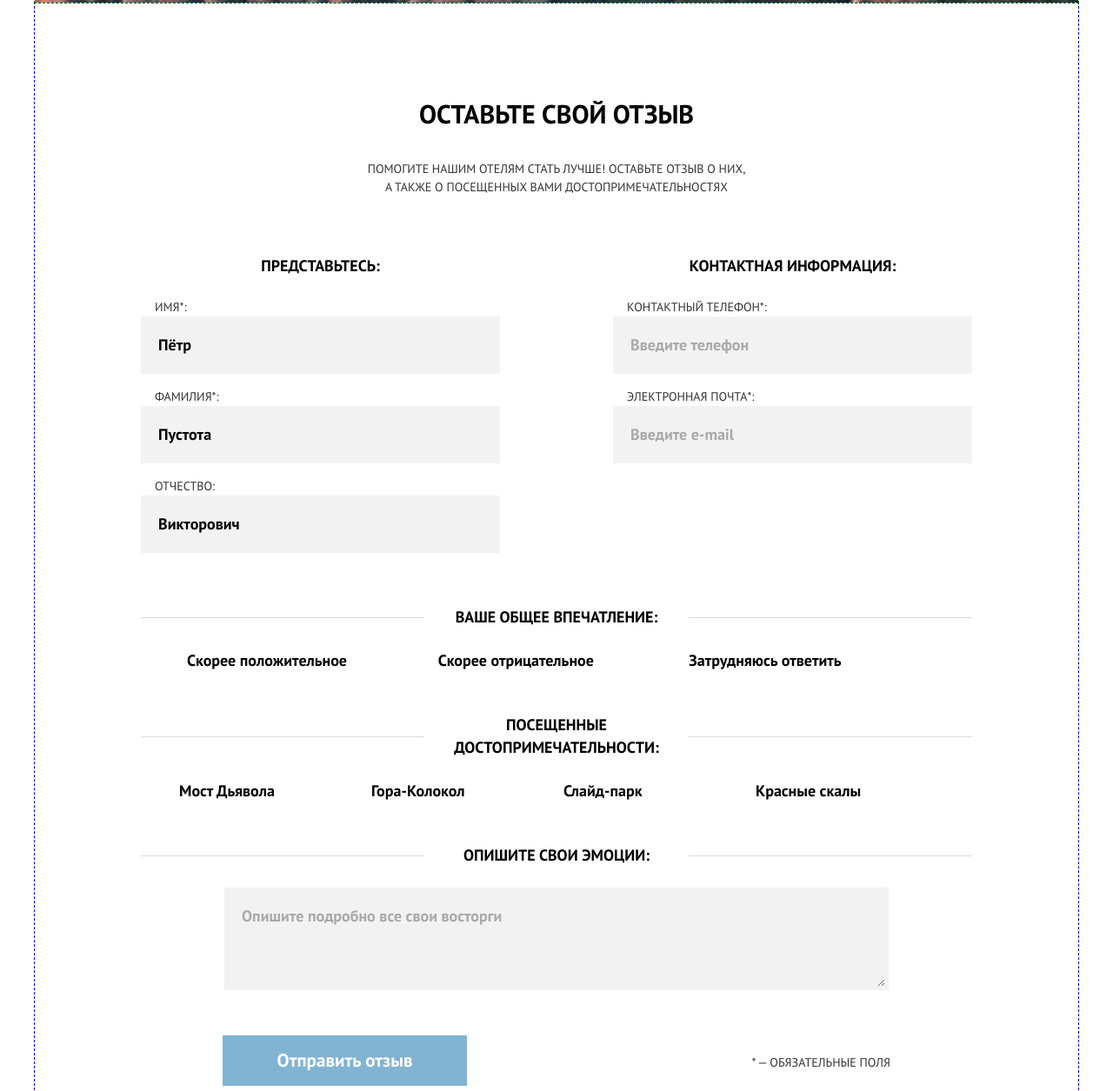
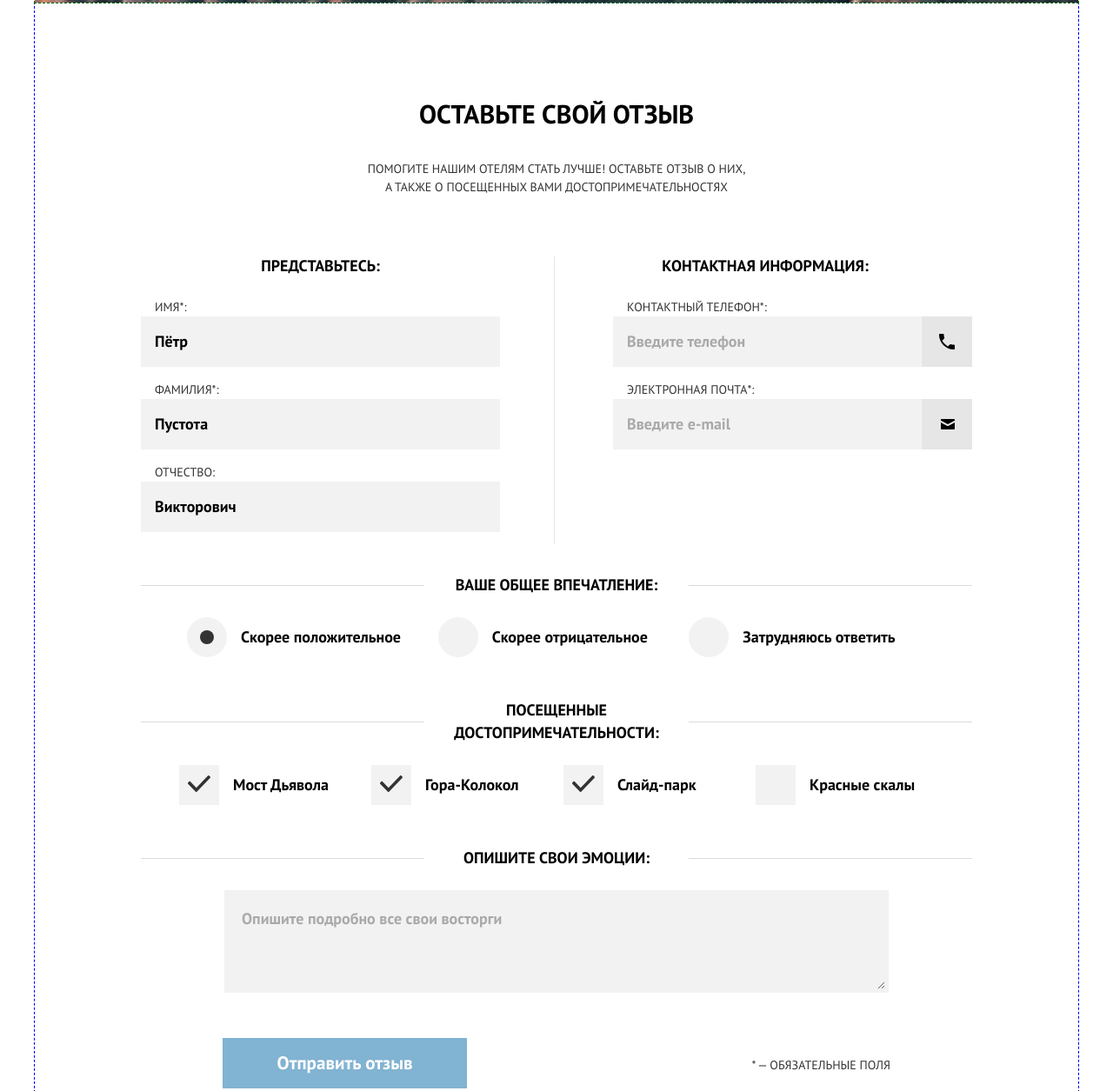
Before and after one commit to htmlacademy-adaptive/552479-sedona-25, a website: page source/form.html in a window 1280 px wide. Shown: the part 353-1608 px from the top of the page at 87% size. Drawn offline with nearby package versions, Linux system fonts and the light colour scheme; files that its build step writes are made by us from their sources.

Commit message:
Завершает основную стилизацию form.html

```diff
--- a/source/form.html
+++ b/source/form.html
@@ -79,30 +79,30 @@
 
             <fieldset class="feedback-form__group feedback-form__group--contacts">
               <legend class="feedback-form__legend">Контактная информация:</legend>
-              <label class="feedback-form__text-field text-field">
+              <label class="feedback-form__text-field feedback-form__text-field--contacts text-field">
                 <span class="text-field__label">Контактный телефон*:</span>
-                <input class="text-field__input text-field__input--illustrated" type="tel" name="feedback-form-phone" id="feedback-form-phone" placeholder="Введите телефон" required>
+                <input class="text-field__input text-field__input--phone" type="tel" name="feedback-form-phone" id="feedback-form-phone" placeholder="Введите телефон" required>
               </label>
-              <label class="feedback-form__text-field text-field">
+              <label class="feedback-form__text-field feedback-form__text-field--contacts text-field">
                 <span class="text-field__label">Электронная почта*:</span>
-                <input class="text-field__input text-field__input--illustrated" type="email" name="feedback-form-email" id="feedback-form-email" placeholder="Введите e-mail" required>
+                <input class="text-field__input text-field__input--email" type="email" name="feedback-form-email" id="feedback-form-email" placeholder="Введите e-mail" required>
               </label>
             </fieldset>
 
             <fieldset class="feedback-form__group feedback-form__group--grade">
               <legend class="feedback-form__legend">Ваше общее впечатление:</legend>
-              <label class="feedback-form__selection-control selection-control">
-                <input class="visually-hidden" type="radio" name="feedback-form-grade" id="feedback-form-grade-positive" value="positive" checked>
+              <label class="feedback-form__selection-control selection-control" for="feedback-form-grade-positive">
+                <input class="selection-control__radio visually-hidden" type="radio" name="feedback-form-grade" id="feedback-form-grade-positive" value="positive" checked>
                 <span class="selection-control__input selection-control__input--radio"></span>
                 <span class="selection-control__label">Скорее положительное</span>
               </label>
-              <label class="feedback-form__selection-control selection-control">
-                <input class="visually-hidden" type="radio" name="feedback-form-grade" id="feedback-form-grade-negative" value="negative">
+              <label class="feedback-form__selection-control selection-control" for="feedback-form-grade-negative">
+                <input class="selection-control__radio visually-hidden" type="radio" name="feedback-form-grade" id="feedback-form-grade-negative" value="negative">
                 <span class="selection-control__input selection-control__input--radio"></span>
                 <span class="selection-control__label">Скорее отрицательное</span>
               </label>
-              <label class="feedback-form__selection-control selection-control">
-                <input class="visually-hidden" type="radio" name="feedback-form-grade" id="feedback-form-grade-undecided" value="undecided">
+              <label class="feedback-form__selection-control selection-control" for="feedback-form-grade-undecided">
+                <input class="selection-control__radio visually-hidden" type="radio" name="feedback-form-grade" id="feedback-form-grade-undecided" value="undecided">
                 <span class="selection-control__input selection-control__input--radio"></span>
                 <span class="selection-control__label">Затрудняюсь ответить</span>
               </label>
@@ -111,22 +111,22 @@
             <fieldset class="feedback-form__group feedback-form__group--sights">
               <legend class="feedback-form__legend">Посещенные достопримечательности:</legend>
               <label class="feedback-form__selection-control selection-control">
-                <input class="visually-hidden" type="checkbox" name="feedback-form-sights" id="feedback-form-sights-devils-bridge" value="devils-bridge" checked>
+                <input class="selection-control__checkbox visually-hidden" type="checkbox" name="feedback-form-sights" id="feedback-form-sights-devils-bridge" value="devils-bridge" checked>
                 <span class="selection-control__input selection-control__input--checkbox"></span>
                 <span class="selection-control__label">Мост Дьявола</span>
               </label>
               <label class="feedback-form__selection-control selection-control">
-                <input class="visually-hidden" type="checkbox" name="feedback-form-sights" id="feedback-form-sights-bell-rock" value="bell-rock" checked>
+                <input class="selection-control__checkbox visually-hidden" type="checkbox" name="feedback-form-sights" id="feedback-form-sights-bell-rock" value="bell-rock" checked>
                 <span class="selection-control__input selection-control__input--checkbox"></span>
                 <span class="selection-control__label">Гора-Колокол</span>
               </label>
               <label class="feedback-form__selection-control selection-control">
-                <input class="visually-hidden" type="checkbox" name="feedback-form-sights" id="feedback-form-sights-slide-park" value="slide-park" checked>
+                <input class="selection-control__checkbox visually-hidden" type="checkbox" name="feedback-form-sights" id="feedback-form-sights-slide-park" value="slide-park" checked>
                 <span class="selection-control__input selection-control__input--checkbox"></span>
                 <span class="selection-control__label">Слайд-парк</span>
               </label>
               <label class="feedback-form__selection-control selection-control">
-                <input class="visually-hidden" type="checkbox" name="feedback-form-sights" id="feedback-form-sights-red-rock" value="red-rock">
+                <input class="selection-control__checkbox visually-hidden" type="checkbox" name="feedback-form-sights" id="feedback-form-sights-red-rock" value="red-rock">
                 <span class="selection-control__input selection-control__input--checkbox"></span>
                 <span class="selection-control__label">Красные скалы</span>
               </label>
@@ -205,7 +205,7 @@
     <div class="feedback-modal feedback-modal-ok text-block">
       <div class="feedback-modal-ok__text-container">
         <h2 class="feedback-modal-ok__title text-block__title text-block__title--big">Ваш отзыв отправлен!</h2>
-        <p class="feedback-modal-ok__text text-block__description">Спасибо за ваше участие, ваш отзыв уже поступил к нам. В ближайшее время мы опубликуем его на сайте.</p>
+        <p class="feedback-modal-ok__text text-block__description">Спасибо за ваше участие, ваш отзыв уже поступил к нам. <br>В ближайшее время мы опубликуем его на сайте.</p>
       </div>
       <div class="feedback-modal-ok__button-container">
         <button class="feedback-modal-ok__button button" type="button">Закрыть окно</button>
--- a/source/sass/_feedback-form.scss
+++ b/source/sass/_feedback-form.scss
@@ -34,10 +34,6 @@
   padding: 24px 0 48px;
   border: 0;
 
-  @media (min-width: 768px) {
-    // border-top: 1px solid var(--color-fieldset-border);
-  }
-
   &--fullname {
     padding-bottom: 61px;
     grid-area: fullname;
@@ -46,13 +42,29 @@
     gap: 16px;
 
     @media (min-width: 768px) {
-      padding-right: 44px;
+      position: relative;
+      padding-right: 20px;
+      padding-bottom: 14px;
+      margin-bottom: 34px;
 
       // border-right: 1px solid var(--color-fieldset-border);
     }
 
     @media (min-width: 1200px) {
       padding-right: 63px;
+    }
+
+    &::after {
+      @media (min-width: 768px) {
+        content: "";
+        position: absolute;
+        top: 0;
+        right: 0;
+        margin-top: -24px;
+        width: 1px;
+        height: calc(100% + 24px);
+        background-color: var(--color-photo-info-border);
+      }
     }
   }
 
@@ -62,14 +74,6 @@
     display: flex;
     flex-direction: column;
     gap: 16px;
-
-    @media (min-width: 768px) {
-      padding-left: 44px;
-    }
-
-    @media (min-width: 1200px) {
-      padding-left: 63px;
-    }
   }
 
   &--grade {
@@ -128,6 +132,16 @@
       padding-left: 96px;
       padding-right: 96px;
     }
+  }
+}
+
+.feedback-form__text-field--contacts {
+  @media (min-width: 768px) {
+    padding-left: 44px;
+  }
+
+  @media (min-width: 1200px) {
+    padding-left: 63px;
   }
 }
 
--- a/source/sass/_feedback-modal.scss
+++ b/source/sass/_feedback-modal.scss
@@ -2,4 +2,6 @@
   display: flex;
   flex-direction: column;
   align-items: center;
+
+  text-align: center;
 }
--- a/source/sass/_feedback.scss
+++ b/source/sass/_feedback.scss
@@ -5,9 +5,9 @@
 .feedback__container {
   // margin: 0 20px;
   margin: 0 auto;
-  padding: 0 20px;
+  // padding: 0 20px;
   box-sizing: border-box;
-  width: 100%;
+  width: 280px;
   // max-width: 648px;
   display: flex;
   flex-direction: column;
--- a/source/sass/_main-footer.scss
+++ b/source/sass/_main-footer.scss
@@ -1,5 +1,5 @@
 .main-footer {
-  outline: 1px dashed #0000ff;
+  // outline: 1px dashed #0000ff;
   padding: 38px 0 23px;
 
   background-color: var(--color-primary);
@@ -10,7 +10,7 @@
 }
 
 .main-footer__container {
-  outline: 1px dashed #ff0000;
+  // outline: 1px dashed #ff0000;
   display: flex;
   flex-direction: column;
   align-items: center;
--- a/source/sass/_selection-control.scss
+++ b/source/sass/_selection-control.scss
@@ -1,3 +1,12 @@
+.selection-control {
+  display: flex;
+  align-items: center;
+
+  &:hover .selection-control__input {
+    background-color: var(--color-input-background-hover);
+  }
+}
+
 .selection-control__label {
   font-style: normal;
   font-weight: 700;
@@ -6,3 +15,58 @@
   text-transform: none;
   color: var(--color-text-primary);
 }
+
+.selection-control__input {
+  display: flex;
+  justify-content: center;
+  align-items: center;
+  margin-right: 16px;
+  width: 46px;
+  height: 46px;
+
+  background-color: var(--color-input-background-normal);
+
+  &--radio {
+    border-radius: 50%;
+  }
+
+  &----checkbox {
+    border-radius: 4px;
+  }
+}
+
+.selection-control__radio:checked ~ .selection-control__input {
+  &::before {
+    content: "";
+    width: 16px;
+    height: 16px;
+
+    background-color: var(--color-input-check);
+    border-radius: 50%;
+  }
+}
+
+.selection-control__checkbox:checked ~ .selection-control__input {
+  &::before {
+    content: "";
+    width: 32px;
+    height: 32px;
+
+    background-image: url("../img/check-darkgrey.svg");
+    background-repeat: no-repeat;
+  }
+}
+
+.selection-control__radio:disabled ~ .selection-control__input,
+.selection-control__checkbox:disabled ~ .selection-control__input {
+  background-color: var(--color-input-background-disabled);
+
+  &::before {
+    opacity: 0.3;
+  }
+}
+
+.selection-control__radio:focus ~ .selection-control__input,
+.selection-control__checkbox:focus ~ .selection-control__input {
+  outline: 2px solid var(--color-input-check);
+}
--- a/source/sass/_text-field.scss
+++ b/source/sass/_text-field.scss
@@ -30,7 +30,8 @@
   color: var(--color-text-primary);
 
   background-color: var(--color-input-background-normal);
-  border: 4px solid var(--color-input-background-normal);
+  // border: 4px solid var(--color-input-background-normal);
+  border: 0;
   outline: 0;
 
   &::placeholder {
@@ -39,19 +40,63 @@
 
   &:hover {
     background-color: var(--color-input-background-hover);
-    border: 4px solid var(--color-input-background-hover);
+    // border: 4px solid var(--color-input-background-hover);
   }
 
   &:focus {
     background-color: var(--color-input-background-active);
-    border: 4px solid var(--color-input-border-active);
-  }
-
-  @media (min-width: 768px) {
-
+    // border: 4px solid var(--color-input-border-active);
+    outline: 4px solid var(--color-input-background-hover);
+    outline-offset: -4px;
   }
 
   @media (min-width: 1200px) {
     max-width: 430px;
   }
+
+  &--phone {
+    padding-right: 74px;
+    background-image:
+      url("../img/phone.svg"),
+      linear-gradient(to left, var(--color-input-icon-background) 58px, var(--color-input-background-normal) 58px);
+    background-repeat: no-repeat;
+    background-position: right 20px center, 100%;
+
+    &:hover {
+      background-image:
+        url("../img/phone.svg"),
+        linear-gradient(to left, var(--color-input-icon-background) 58px, var(--color-input-background-hover) 58px);
+    }
+
+    &:focus {
+      background-image:
+        url("../img/phone.svg"),
+        linear-gradient(to left, var(--color-input-icon-background) 58px, var(--color-input-background-active) 58px);
+      outline: 4px solid var(--color-input-background-hover);
+      outline-offset: -4px;
+    }
+  }
+
+  &--email {
+    padding-right: 74px;
+    background-image:
+      url("../img/mail.svg"),
+      linear-gradient(to left, var(--color-input-icon-background) 58px, var(--color-input-background-normal) 58px);
+    background-repeat: no-repeat;
+    background-position: right 20px center, 100%;
+
+    &:hover {
+      background-image:
+        url("../img/mail.svg"),
+        linear-gradient(to left, var(--color-input-icon-background) 58px, var(--color-input-background-hover) 58px);
+    }
+
+    &:focus {
+      background-image:
+        url("../img/mail.svg"),
+        linear-gradient(to left, var(--color-input-icon-background) 58px, var(--color-input-background-active) 58px);
+      outline: 4px solid var(--color-input-background-hover);
+      outline-offset: -4px;
+    }
+  }
 }
```
Also changed, not shown: source/sass/_feedback-modal-error.scss (+16 -4 lines), source/sass/_feedback-modal-ok.scss (+34 -3 lines), source/img/check-darkgrey.svg (added), source/img/mail.svg (added), source/img/phone.svg (added).
